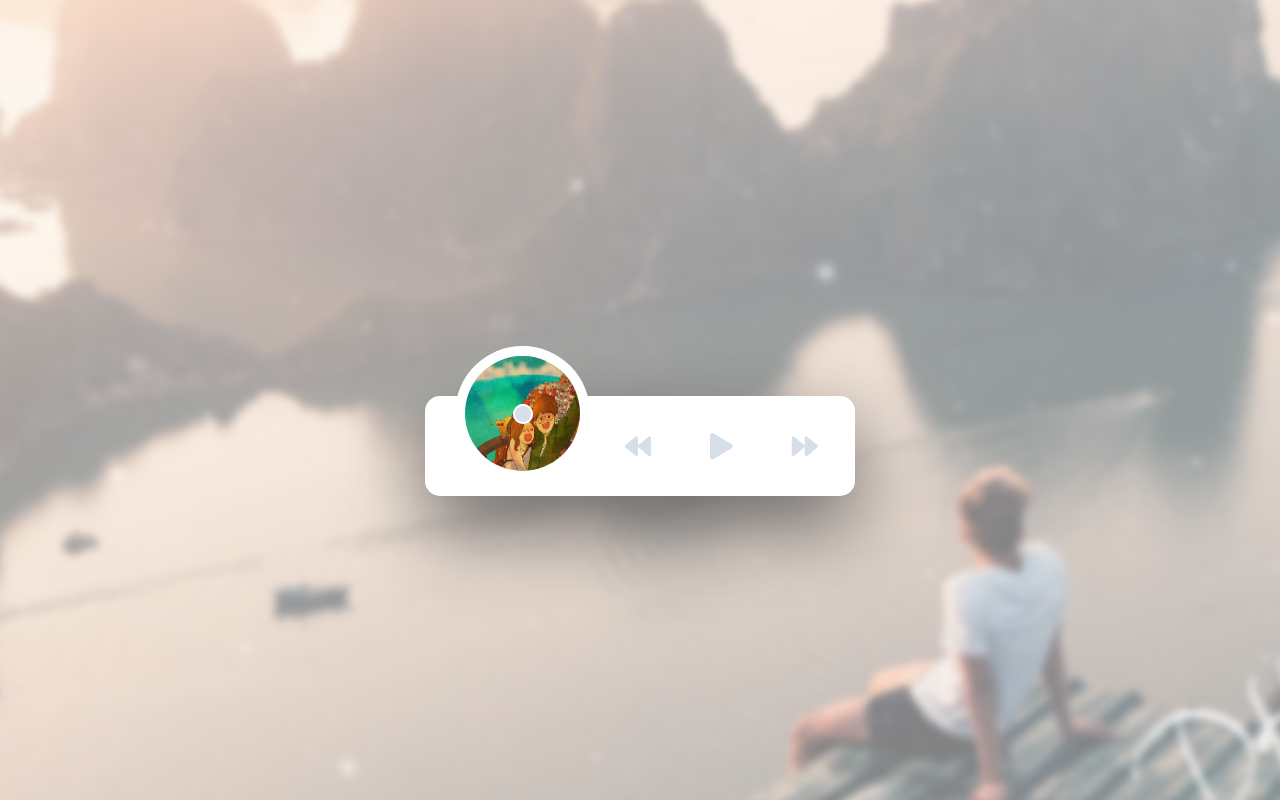
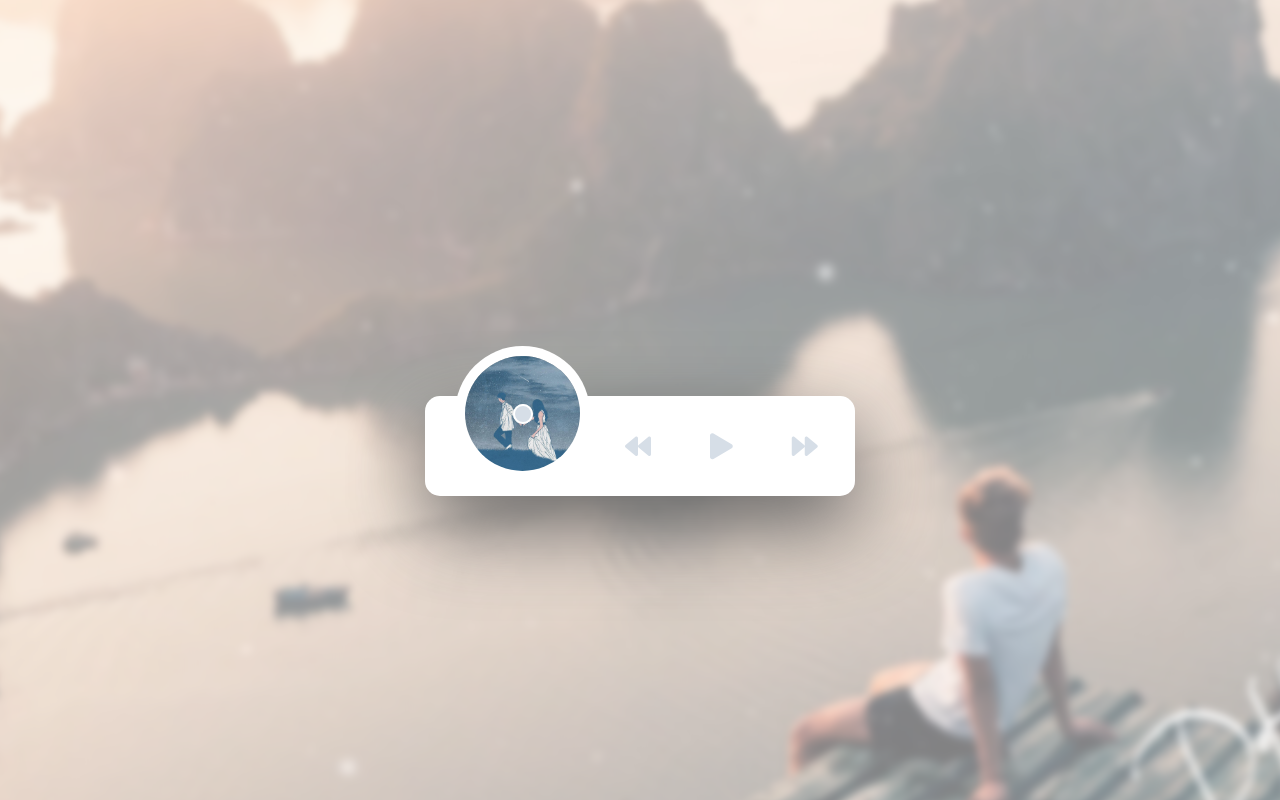
Before and after one commit to dvhuzg/music, a plain HTML site: page index.html in a window 1280 px wide. Drawn offline with nearby package versions, Linux system fonts and the light colour scheme.

Commit message:
Update index.html

```diff
--- a/index.html
+++ b/index.html
@@ -30,7 +30,7 @@
             </div>
             <div id="player-content">
                 <div id="album-art">
-                    <img src="puuung.jpg" class="active" id="album">
+                    <img src="love.jpg" class="active" id="album">
                     <div id="buffer-box">Buffering ...</div>
                 </div>
                 <div id="player-controls">
```
